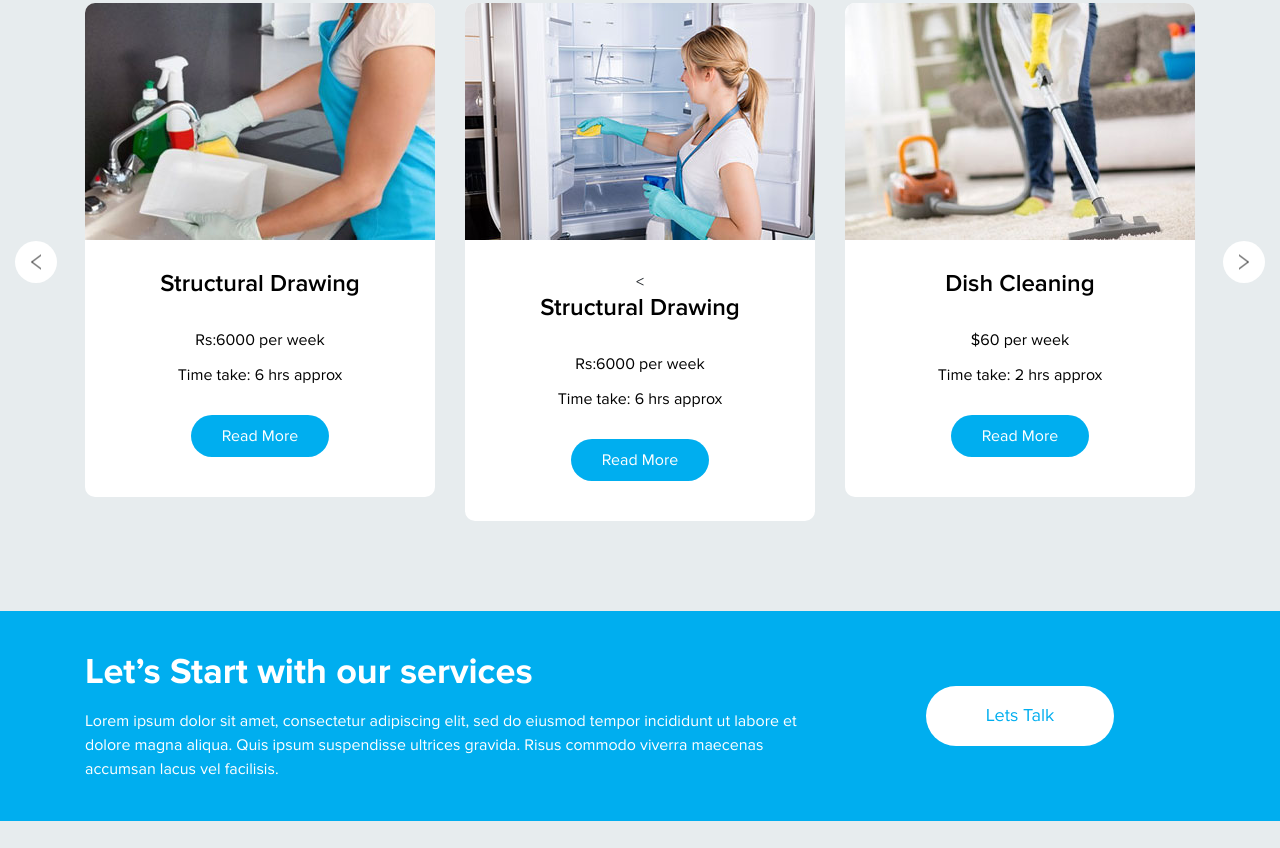
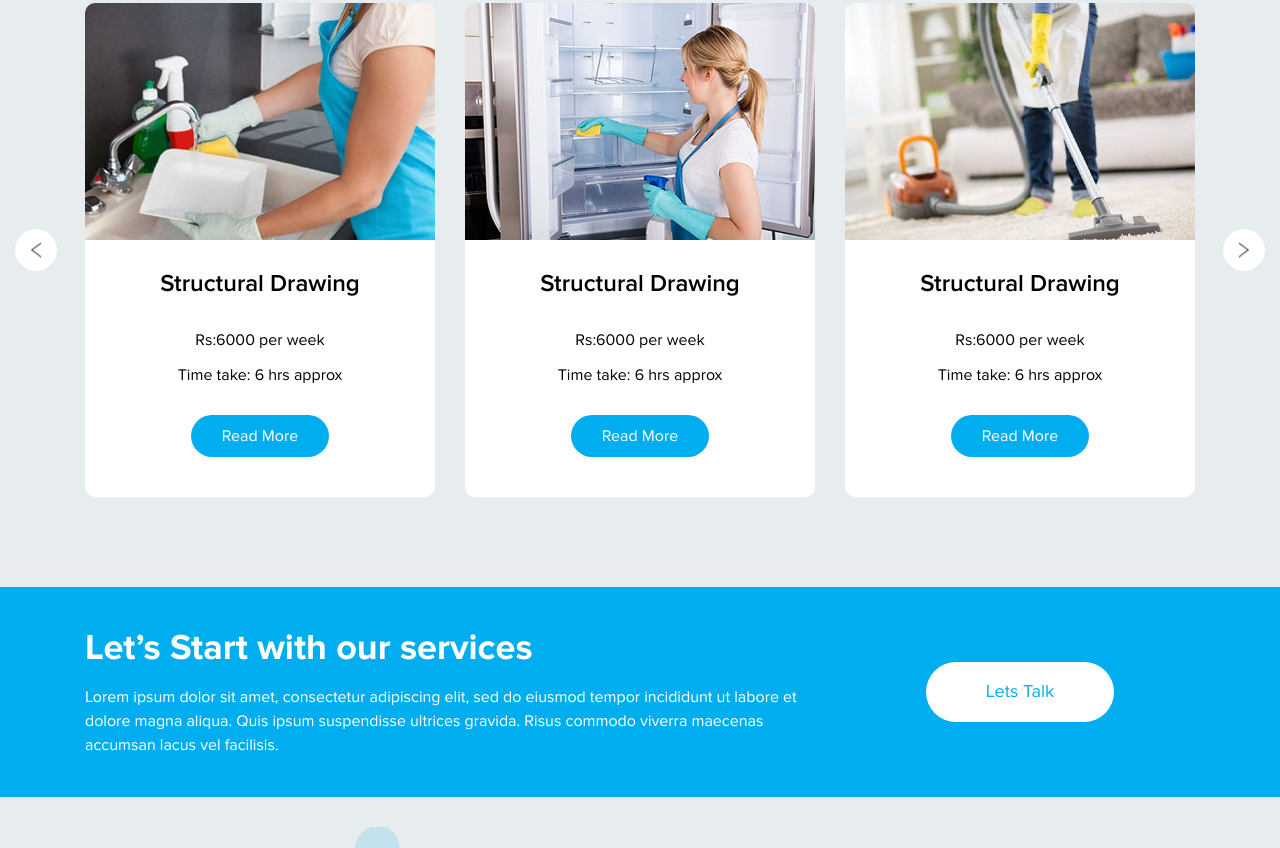
Before and after one commit to technomencoin/technomencoin.github.io, a plain HTML site: page index.html in a window 1280 px wide. Shown: the part 1741-2589 px from the top of the page. Drawn offline with nearby package versions, Linux system fonts and the light colour scheme; files that its build step writes are made by us from their sources; files whose address does not match are found by name.

Commit message:
Add files via upload

```diff
--- a/index.html
+++ b/index.html
@@ -170,7 +170,7 @@
                    <div class="each-service">
                       <img src="images/service-2.jpg" alt="">
                       <div class="serv-txt">
-                         <<h4>Structural Drawing</h4>
+                         <h4>Structural Drawing</h4>
                          <p>Rs:6000 per week</p>
                          <div class="time-take">Time take: 6 hrs approx</div>
                          <a href="service-details.html">Read More</a>
@@ -181,9 +181,9 @@
                    <div class="each-service">
                       <img src="images/service-3.jpg" alt="">
                       <div class="serv-txt">
-                         <h4>Dish Cleaning</h4>
-                         <p>$60 per week</p>
-                         <div class="time-take">Time take: 2 hrs approx</div>
+                         <h4>Structural Drawing</h4>
+                         <p>Rs:6000 per week</p>
+                         <div class="time-take">Time take: 6 hrs approx</div>
                          <a href="service-details.html">Read More</a>
                       </div>
                    </div>
@@ -332,7 +332,7 @@
                      <div class="ft-logo">
                         <img src="images/LOGO.jpg" alt="">
                         <p>A professional, regular and trusted commercial and
-                           residential cleaning service in Napier and Hastings.
+                           Structural Design and New Implementation in India.
                         </p>
                      </div>
                   </div>
```
Also changed, not shown: about.html (+1 -1 lines), contact.html (+1 -1 lines), faqs.html (+1 -1 lines), reviews.html (+1 -1 lines), services.html (+1 -1 lines).
